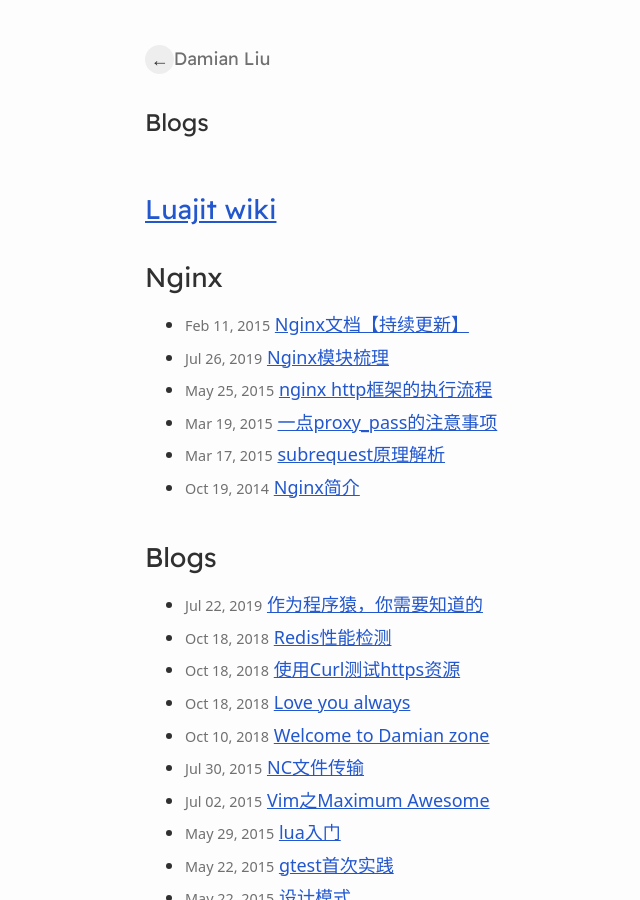
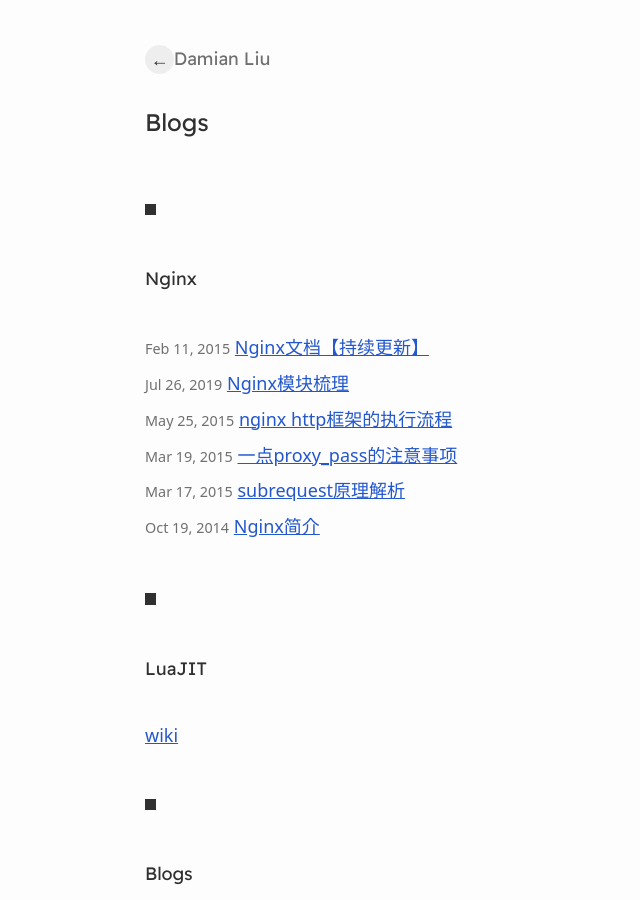
Before and after one commit to ssdr/site, a Jekyll site: the page built from posts.html, in a window 1280 px wide and 900 px high. Shown: the whole window, without its empty margins (171-811 px from the left). Built offline with Jekyll 4.4.1, drawn with Linux system fonts in a browser that asks for light colours.

Commit message:
update posts

```diff
--- a/posts.html
+++ b/posts.html
@@ -3,10 +3,9 @@ layout: default
 title: Blogs
 ---
 
-<summary><h2 class="as-text"><a href="/luajit-wiki/Home">Luajit wiki</a></h2></summary>
-
-<summary><h2 class="as-text">Nginx</h2></summary>
-  <ul class="note">
+<hr class="hr">
+<h2 class="text">Nginx</h2>
+  <ul aria-label="posts" class="terminal">
     {% for post in site.posts %}
       {% if post.category == 'Nginx' and post.title == 'Nginx文档【持续更新】' %}
           <li id="date-{{ post.date | date: "%Y-%m-%d" }}{{ post.slug }}">
@@ -23,8 +22,15 @@ title: Blogs
     {% endfor %}
   </ul>
 
-<summary><h2 class="as-text">Blogs</h2></summary>
-  <ul class="note">
+<hr class="hr">
+<h2 class="text">LuaJIT</h2>
+  <ul aria-label="posts" class="terminal">
+      <a href="/luajit-wiki/Home" class="small">wiki</a>
+  </ul>
+
+<hr class="hr">
+<h2 class="text">Blogs</h2>
+  <ul aria-label="posts" class="terminal">
     {% for post in site.posts %}
       {% assign cgrs = post.category %}
       {% if cgrs != 'Nginx文档' and cgrs != 'Nginx' and cgrs != 'manual' and cgrs != 'leetcode' %}
```
